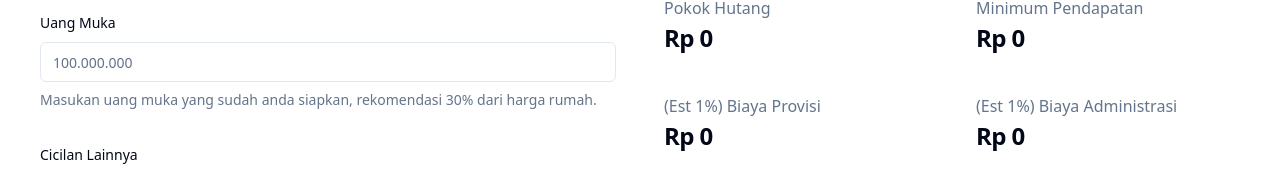
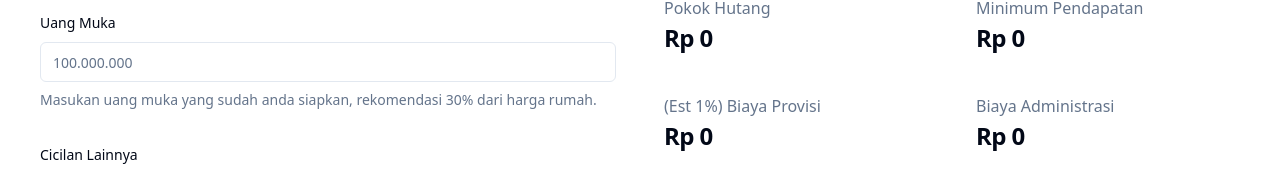
Before and after one commit to aditya-wiguna/mortgage-simulation, a Next.js app: page / in a window 1280 px wide. Shown: the part 269-443 px from the top of the page. Built offline with nearby package versions, Linux system fonts and the light colour scheme.

Commit message:
fix admin value set 500 based on majority bank in indonesia

```diff
--- a/app/page.tsx
+++ b/app/page.tsx
@@ -92,7 +92,7 @@ export default function Home() {
     const installment = loanAmount * (monthlyInterestRate / (1 - Math.pow(1 + monthlyInterestRate, -tenor)))
     const minimumIncome = (installment * 3) + otherLoan
     const provisionCost = loanAmount * 0.01
-    const adminCost = loanAmount * 0.01
+    const adminCost = 500000 // based on majority bank in Indonesia
     const totalCost = downPayment + provisionCost + adminCost
 
     setDownPayment(downPayment)
@@ -243,7 +243,7 @@ export default function Home() {
             </div>
             <div className="flex-1 lg:max-w-2xl">
               <div className="space-y-0.5 my-5">
-                <p className="text-muted-foreground">(Est 1%) Biaya Administrasi</p>
+                <p className="text-muted-foreground">Biaya Administrasi </p>
                 <h4 className="text-2xl font-bold tracking-tight">{formatRupiah(adminCost)}</h4>
               </div>
             </div>
```
